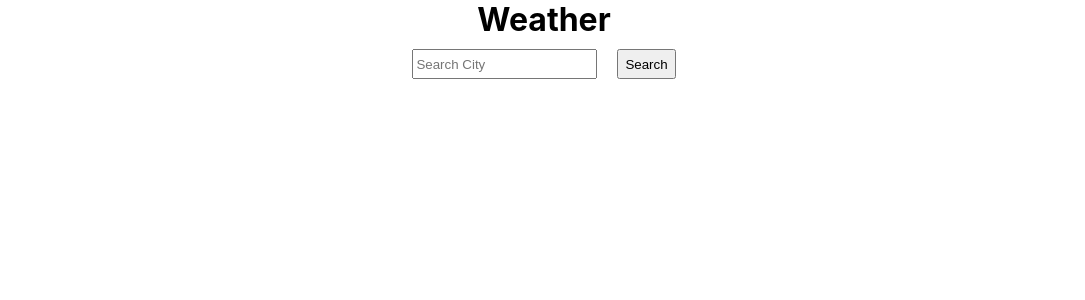
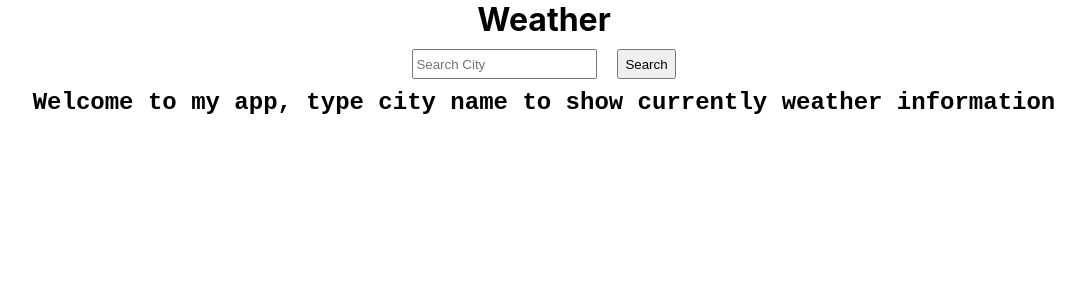
Before and after one commit to malnaqeeb/hackyourweather, a React (Create React App) app: page / in a window 1280 px wide. Shown: the top 300 px of the page, without its empty margins (96-1181 px from the left). Built offline with nearby package versions, Linux system fonts and the light colour scheme.

Commit message:
add welcome message

```diff
--- a/src/App.css
+++ b/src/App.css
@@ -2,6 +2,12 @@ h1 {
   margin: auto;
   display: flex;
   justify-content: center;
+}
+h2 {
+  margin: auto;
+  display: flex;
+  justify-content: center;
+  font-family: 'Courier New', Courier, monospace;
 }
 .status {
   margin: auto;
--- a/src/components/CitiesList.js
+++ b/src/components/CitiesList.js
@@ -1,14 +1,15 @@
 import React, { useState } from "react";
-// import data from "../city-weather.json";
 import CityInfo from "./CityInfo";
 import Form from "./Form";
 
 const CitiesList = () => {
   const [weather, setWeather] = useState({});
   const [status, setStatus] = useState("");
+  const [welcome, setWelcome] = useState('Welcome to my app, type city name to show currently weather information ')
   const [errorMessage, setErrorMessage] = useState("");
   async function getCity(city) {
     setErrorMessage("");
+    setWelcome('')
     setStatus("loading");
     try {
       const response = await fetch(
@@ -16,23 +17,22 @@ const CitiesList = () => {
       );
       if (response.ok) {
         const data = await response.json();
-        console.log(data);
         setWeather(data);
         setStatus("success");
         setErrorMessage("");
-      }
-      else {
+      } else {
         setErrorMessage("Please insert valid city name");
         setStatus("");
       }
     } catch (error) {
       setStatus("error");
-      setErrorMessage('Error: Failed to fetch');
+      setErrorMessage("Error: Failed to fetch");
     }
   }
   return (
     <div className="city-item">
       <Form getCity={getCity} />
+      <h2>{welcome}</h2>
       {status === "loading" && <h2 className="status">Loading....</h2>}
       {(status === "error" || errorMessage !== "") && <h1>{errorMessage}</h1>}
       {status === "success" && (
```
